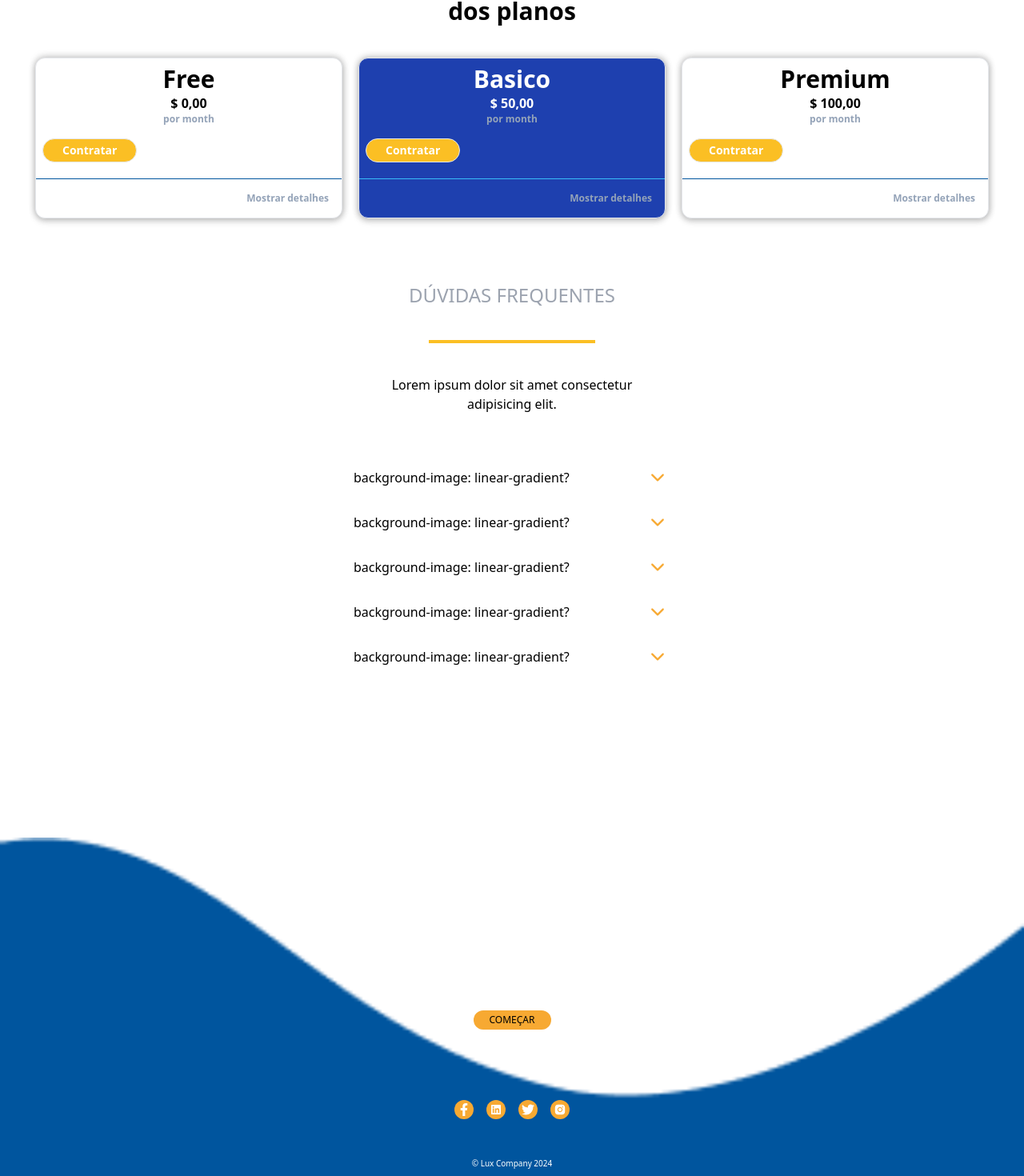
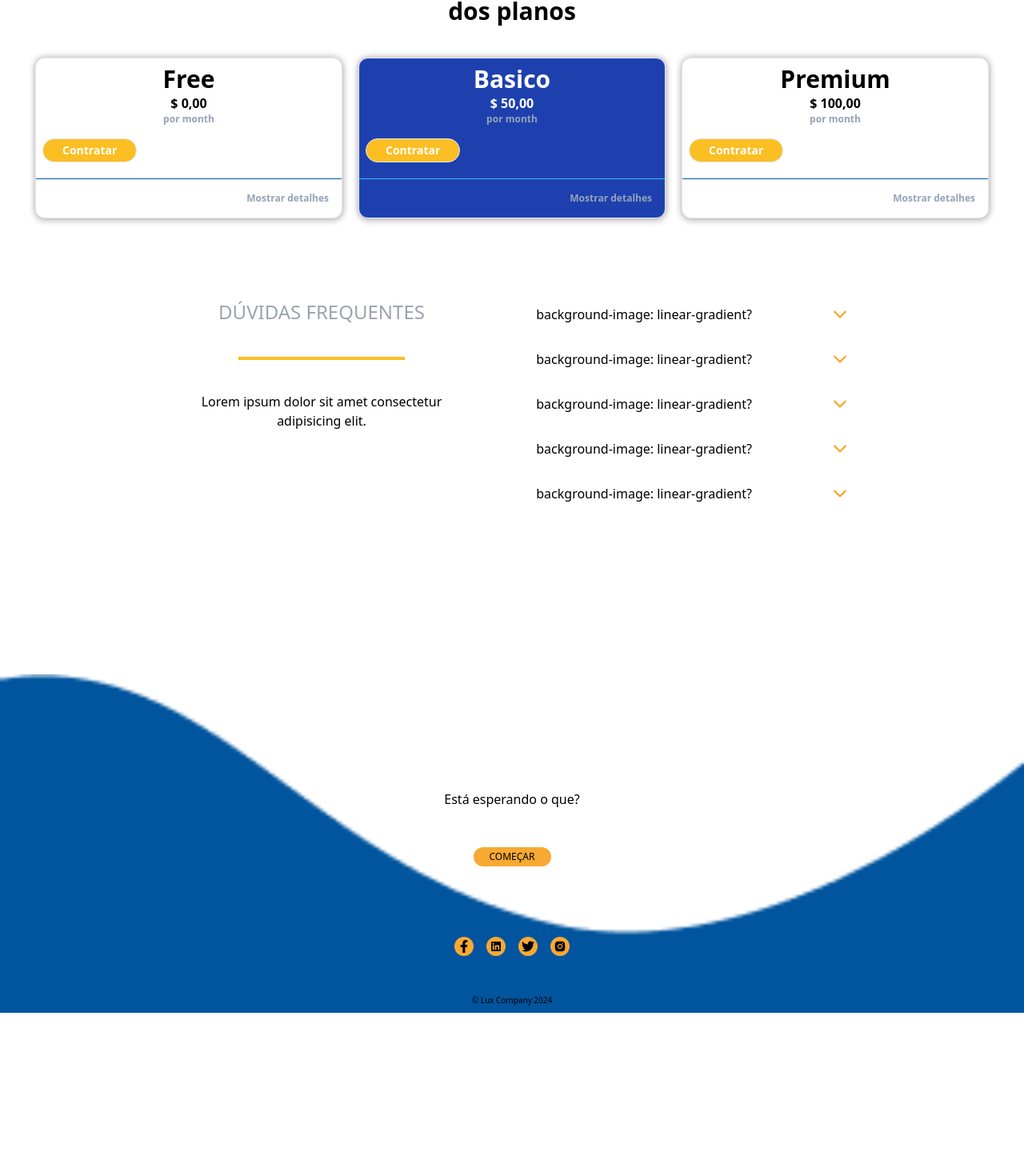
Before and after one commit to luxsoftw/SweetHubFrontend, a Next.js app: page /prices in a window 1280 px wide. Shown: the part 320-1790 px from the top of the page at 80% size. After the commit the page ends 1586 px from the top, so only its background shows below. Built offline with nearby package versions, Linux system fonts and the light colour scheme.

Commit message:
feat(price): added responsiveness Faq in price screen

```diff
--- a/app/prices/page.tsx
+++ b/app/prices/page.tsx
@@ -59,7 +59,8 @@ const PricePage = () => {
                <Card color="white" price={100} plan="Premium" />
             </article>
 
-            <div className="mt-10 flex flex-col items-center gap-10">
+            <article className="mt-10 flex flex-col items-center gap-10 lg:flex-row lg:items-baseline lg:justify-center">
+               <div className="flex flex-col items-center gap-10">
                   <h4 className="text-2xl font-medium uppercase text-gray-400">
                      Dúvidas frequentes
                   </h4>
@@ -70,8 +71,9 @@ const PricePage = () => {
                   </p>
                </div>
                <Faq faqs={faqData} />
+            </article>
          </section>
-         <section className="text-white">
+         <section className="text-white lg:text-black">
             <Footer />
          </section>
       </div>
```
Lines whose indentation alone changed are shown as unchanged.
